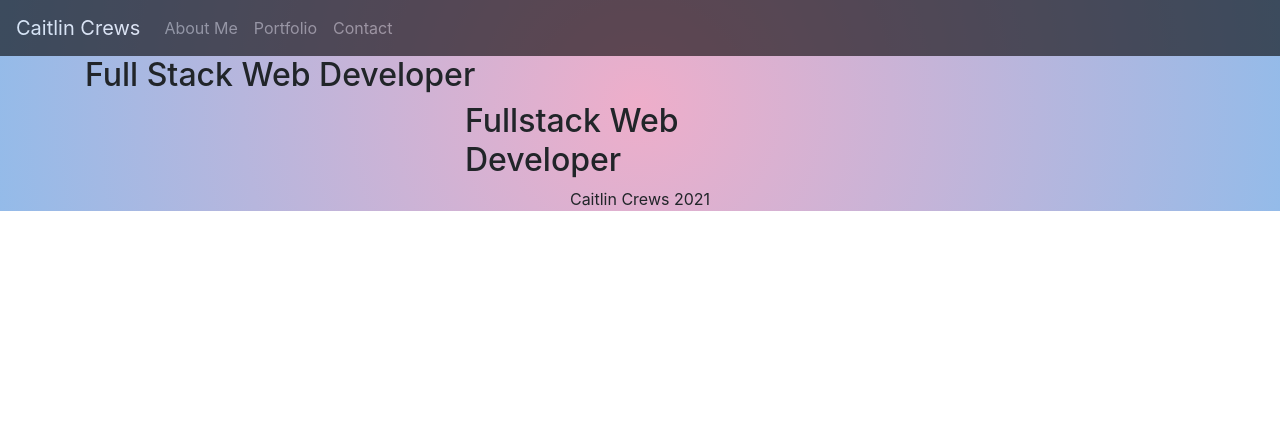
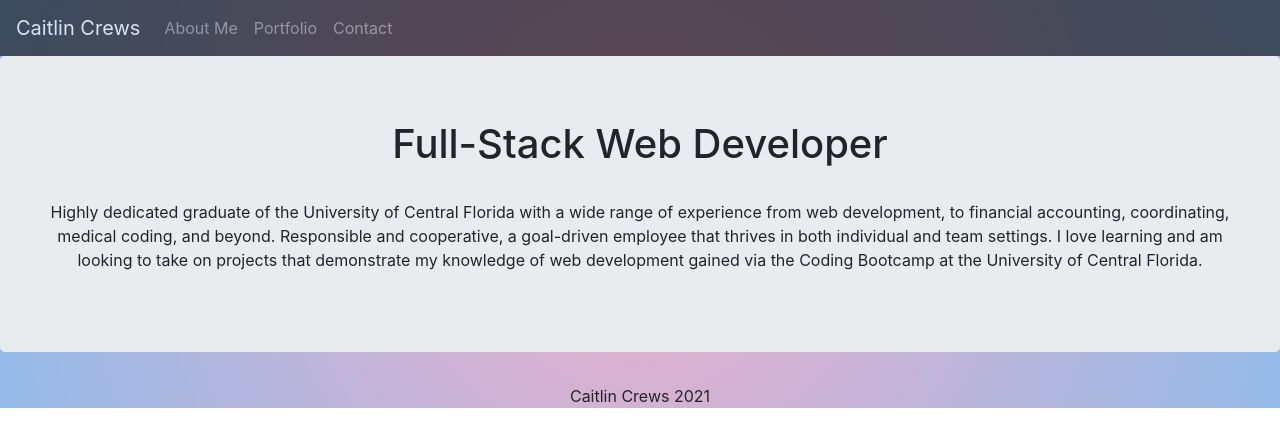
Before and after one commit to caitlincrews08/React-Portfolio, a React (Create React App) app: page /about in a window 1280 px wide. Shown: the top 446 px of the page. Built offline with nearby package versions, Linux system fonts and the light colour scheme.

Commit message:
set up bio - add picture

```diff
--- a/src/pages/about.js
+++ b/src/pages/about.js
@@ -1,22 +1,19 @@
 import React from "react";
-import { Container, Row, Col } from 'react-bootstrap';
+import { Jumbotron } from 'react-bootstrap';
 
 
 function About() {
   return (
-    <div>
-      <Container>
-        <Row>
-          <Col><h2>Full Stack Web Developer</h2></Col>
-          <Col></Col>
-        </Row>
-        <Row>
-          <Col></Col>
-          <Col><h2>Fullstack Web Developer</h2></Col>
-          <Col></Col>
-        </Row>
-      </Container>
-    </div>
+    <>
+    <Jumbotron className="home text-center">
+      <h1>Full-Stack Web Developer</h1>
+      <br></br>
+      <p>Highly dedicated graduate of the University of Central Florida with a wide range of experience from web development, to financial
+      accounting, coordinating, medical coding, and beyond. Responsible and cooperative, a goal-driven employee that thrives in both individual
+      and team settings. I love learning and am looking to take on projects that demonstrate my knowledge of web development gained via the
+      Coding Bootcamp at the University of Central Florida. </p>
+    </Jumbotron>
+    </>
   )
 }
 
```
